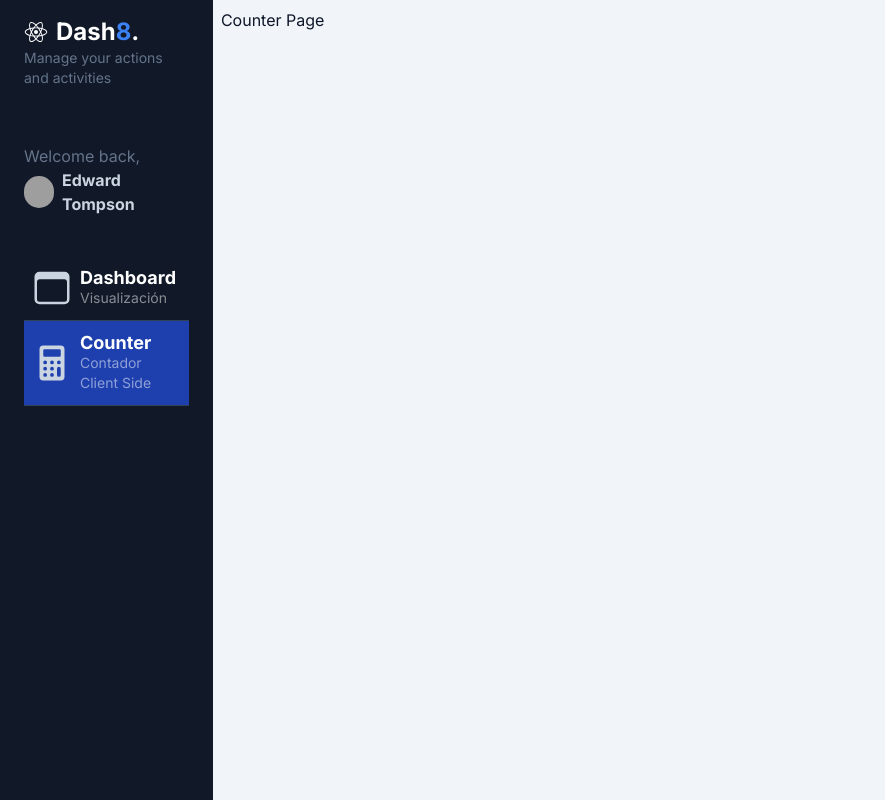
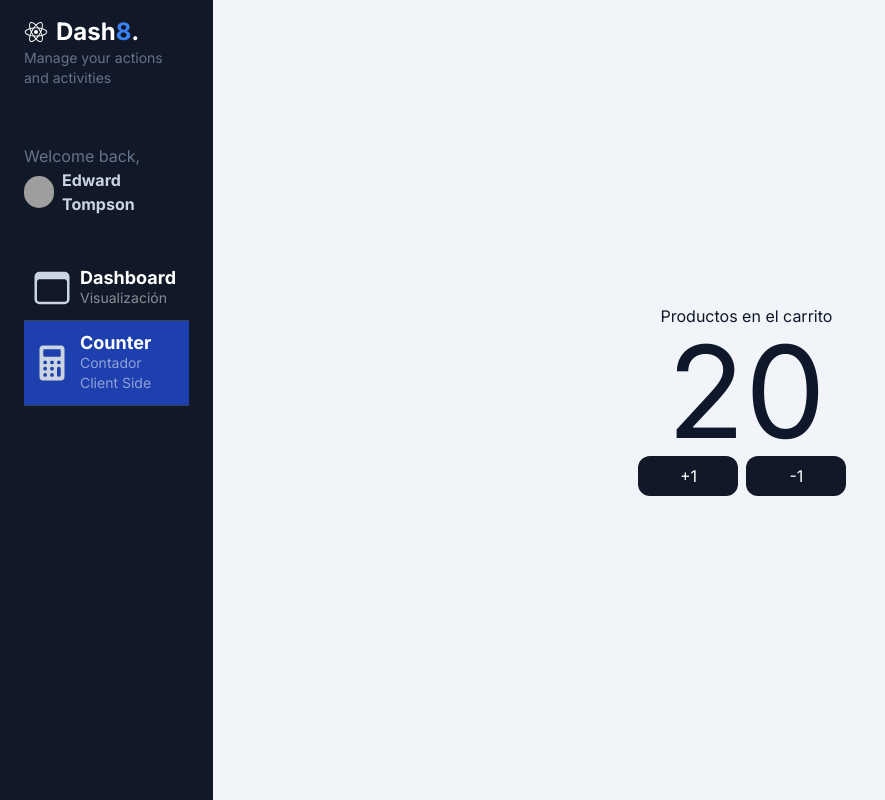
Before and after one commit to rrchoque/nxfh-02-my-dashboard, a Next.js app: page /dashboard/counter in a window 1280 px wide. Shown: the whole page, without its empty margins (0-885 px from the left). Built offline with nearby package versions, Linux system fonts and the light colour scheme; grey boxes are pictures that could not be loaded.

Commit message:
Se terminó de crear el contador

```diff
--- a/src/app/dashboard/counter/page.tsx
+++ b/src/app/dashboard/counter/page.tsx
@@ -1,8 +1,15 @@
+import { CartCounter } from "@/app/shopping-cart";
+
+export const metadata = {
+    title: 'Shopping Cart',
+    description: 'Un simple contador',
+   };
 
 export default function CounterPage() {
-  return (
-    <div>
-      <h1>Counter Page</h1>
-    </div>
-  );
+    return (
+        <div className="flex flex-col items-center justify-center w-full h-full">
+            <span>Productos en el carrito</span>
+            <CartCounter value={ 20 } />
+        </div>
+      );
 }
--- /dev/null
+++ b/src/app/shopping-cart/components/CartCounter.tsx
@@ -0,0 +1,32 @@
+'use client';
+
+import { useState } from 'react';
+
+interface Props {
+  value?: number;
+}
+
+export const CartCounter = ({  value = 0 }: Props) => {
+
+  const [count, setCount] = useState(value);
+
+  return (
+    <>
+      <span className="text-9xl"> {count} </span>
+
+      <div className="flex">
+        <button
+          onClick={() => setCount(count + 1)}
+          className="flex items-center justify-center p-2 rounded-xl bg-gray-900 text-white hover:bg-gray-600 transition-all w-[100px] mr-2">
+          +1
+        </button>
+
+        <button
+          onClick={() => setCount(count - 1)}
+          className="flex items-center justify-center p-2 rounded-xl bg-gray-900 text-white hover:bg-gray-600 transition-all w-[100px] mr-2">
+          -1
+        </button>
+      </div>
+    </>
+  )
+}
--- /dev/null
+++ b/src/app/shopping-cart/index.ts
@@ -0,0 +1,4 @@
+
+
+
+export { CartCounter } from './components/CartCounter';
```
Also changed, not shown: src/app/components/SidebarMenuItem.tsx (+2 -8 lines).
